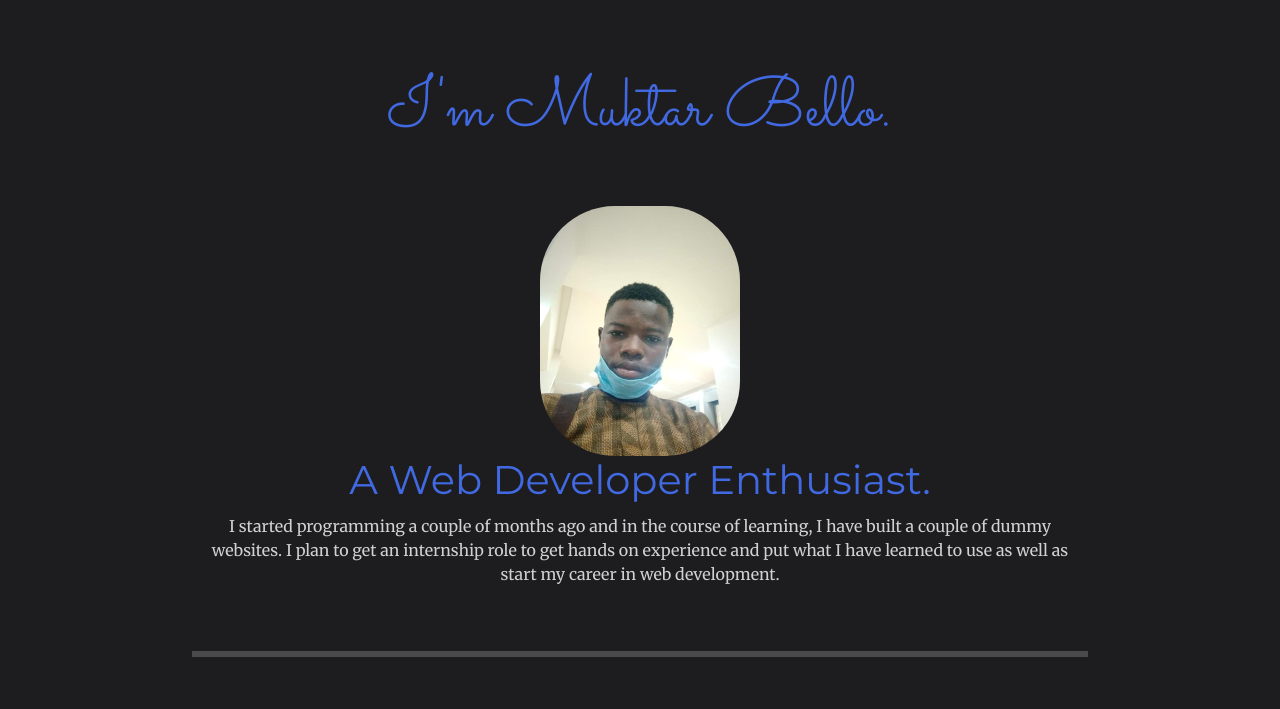
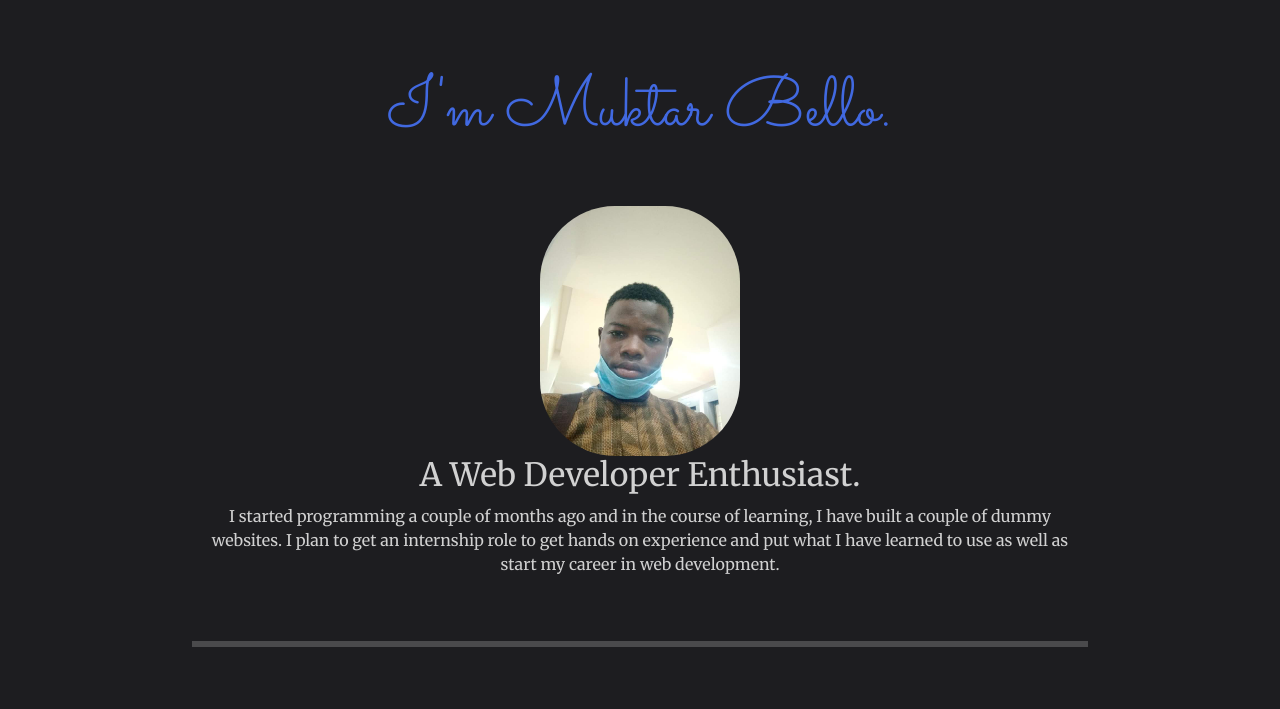
Before and after one commit to mkbello/mk, a website: page index.html in a window 1280 px wide. Shown: the part 90-799 px from the top of the page. Drawn offline with nearby package versions, Linux system fonts and the light colour scheme.

Commit message:
Update index.html

```diff
--- a/index.html
+++ b/index.html
@@ -38,7 +38,7 @@
 <h1> I'm Muktar Bello. </h1>
       <img class="profile-img" src="./public/images/pic.jpg" alt="MK" width="200" height="250">
 
-      <h2 class="job-title"> A Web Developer Enthusiast. </h2>
+      <h2> A Web Developer Enthusiast. </h2>
 
   <p class="about-paragraph"> I started programming a couple of months ago and in the course of learning, I have built a couple of dummy websites. I plan to get an internship role to get hands on experience and put what I have learned to use as well as start my career in web development.</p>
 
```
